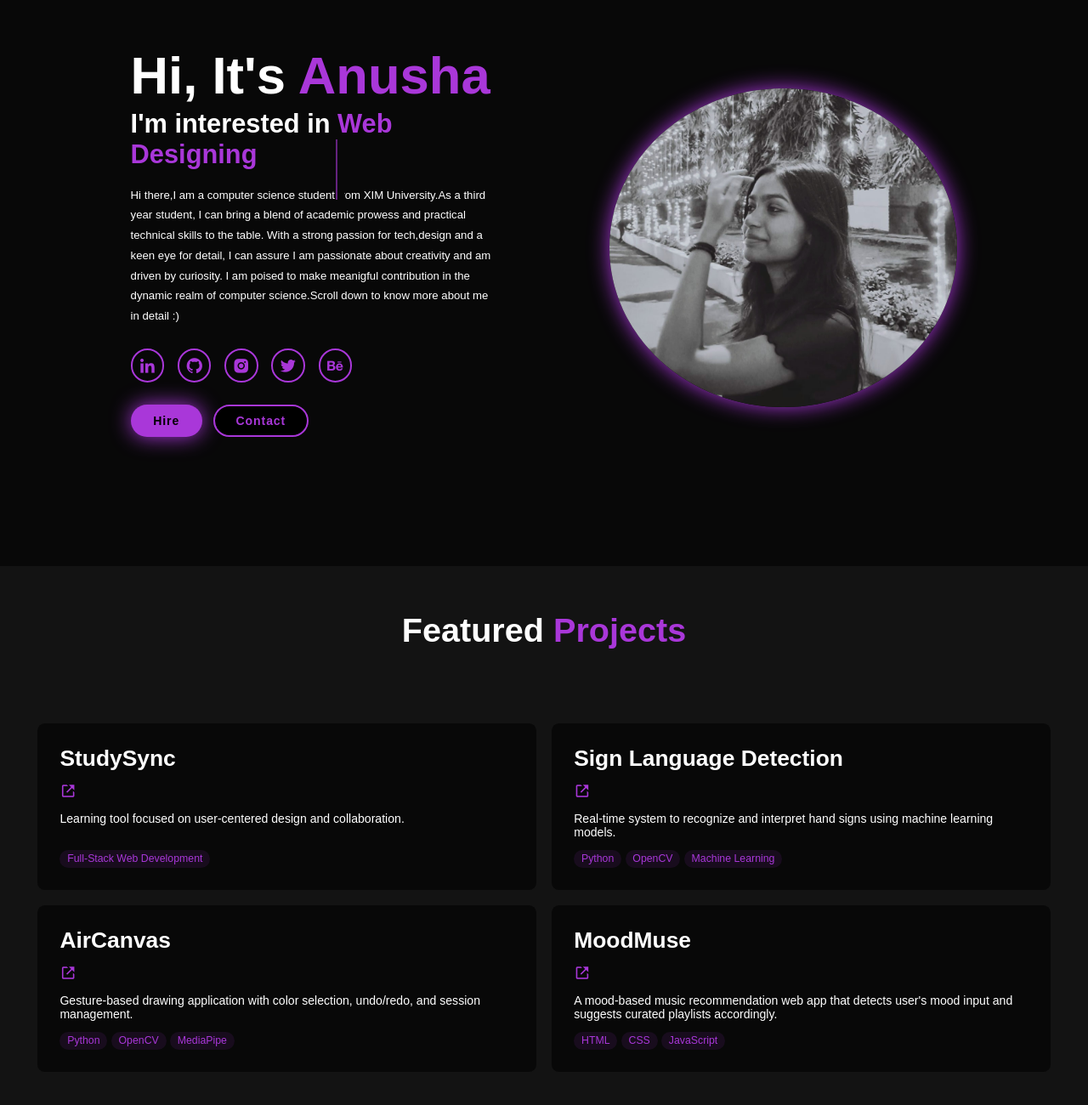
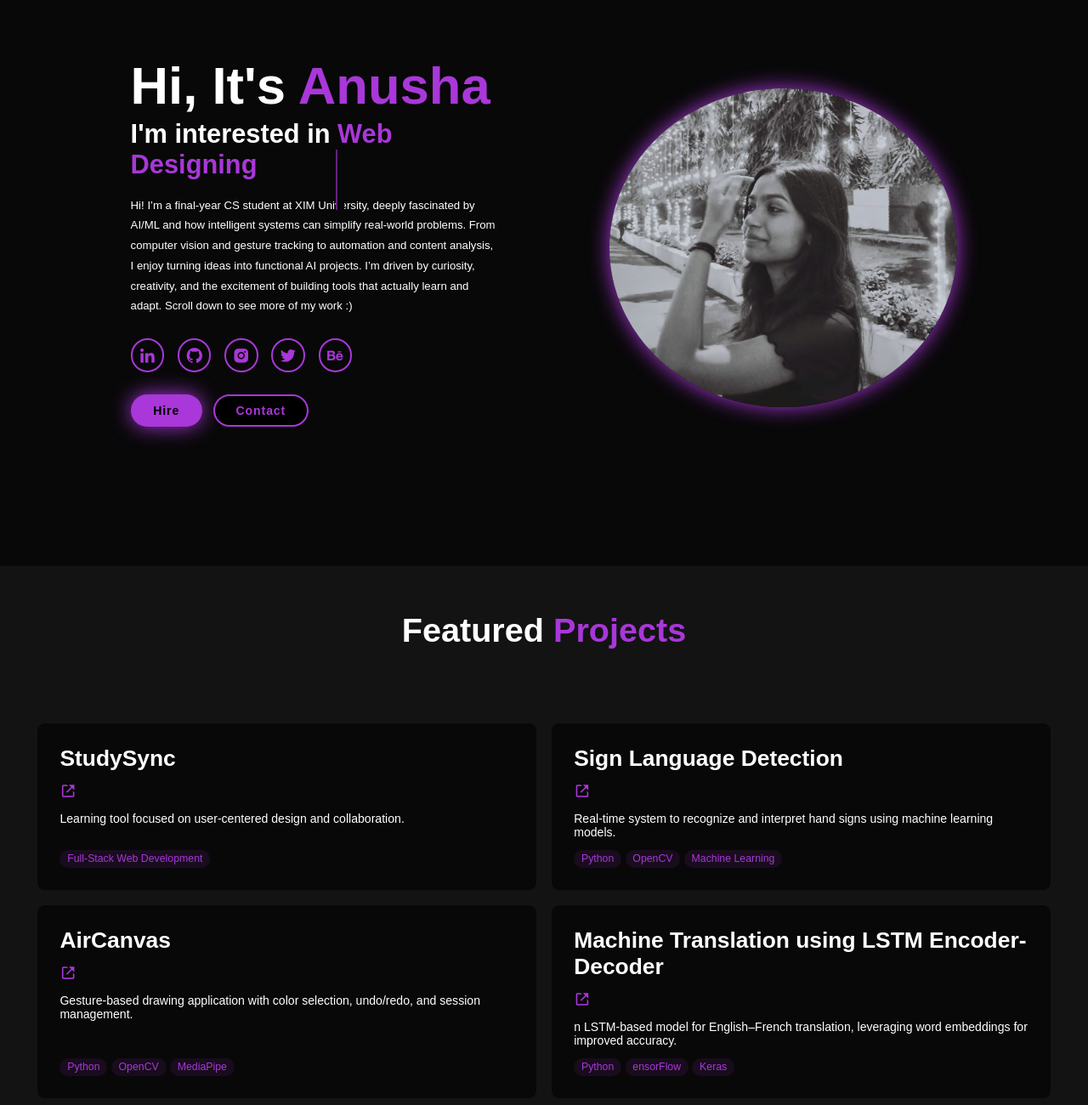
Before and after one commit to Anusha-Mohanty/Portfolio, a plain HTML site: page index.html in a window 1280 px wide. Shown: the part 134-1434 px from the top of the page at 85% size. Drawn offline with nearby package versions, Linux system fonts and the light colour scheme.

Commit message:
Update index.html

```diff
--- a/index.html
+++ b/index.html
@@ -30,11 +30,8 @@
       <div class="home-content">
         <h1>Hi, It's <span>Anusha</span></h1>
         <h3 class="text-animation">I'm interested in <span></span></h3>
-        <p>Hi there,I am a computer science student from XIM University.As a third year student,
-          I can bring a blend of academic prowess and practical technical skills to the table.
-          With a strong passion for tech,design and a keen eye for detail,
-          I can assure I am passionate about creativity and am driven by curiosity.
-          I am poised to make meanigful contribution in the dynamic realm of computer science.Scroll down to know more about me in detail :)</p>
+        <p>Hi! I’m a final-year CS student at XIM University, deeply fascinated by AI/ML and how intelligent systems can simplify real-world problems. From computer vision and gesture tracking to automation and content analysis, I enjoy turning ideas into functional AI projects. I’m driven by curiosity, creativity, and the excitement of building tools that actually learn and adapt.
+Scroll down to see more of my work :)</p>
 
         <div class="social-icons">
             <a href="https://www.linkedin.com/in/anusha-mohanty-b6571125a/"><i class='bx bxl-linkedin'></i></a>
@@ -99,15 +96,15 @@
           </div>
 
           <div class="project-card">
-            <h3>MoodMuse</h3>
-            <a href="https://github.com/Anusha-Mohanty/Music-recomm-website.git" class="project-link">
+            <h3>Machine Translation using LSTM Encoder-Decoder </h3>
+            <a href="" class="project-link">
               <i class='bx bx-link-external'></i>
             </a>
-            <p>A mood-based music recommendation web app that detects user's mood input and suggests curated playlists accordingly.</p>
+            <p>n LSTM-based model for English–French translation, leveraging word embeddings for improved accuracy.</p>
             <div class="tech-stack">
-              <span>HTML</span>
-              <span>CSS</span>
-              <span>JavaScript</span>
+              <span>Python</span>
+              <span>ensorFlow</span>
+              <span>Keras</span>
             </div>
           </div>
         </div>
```
